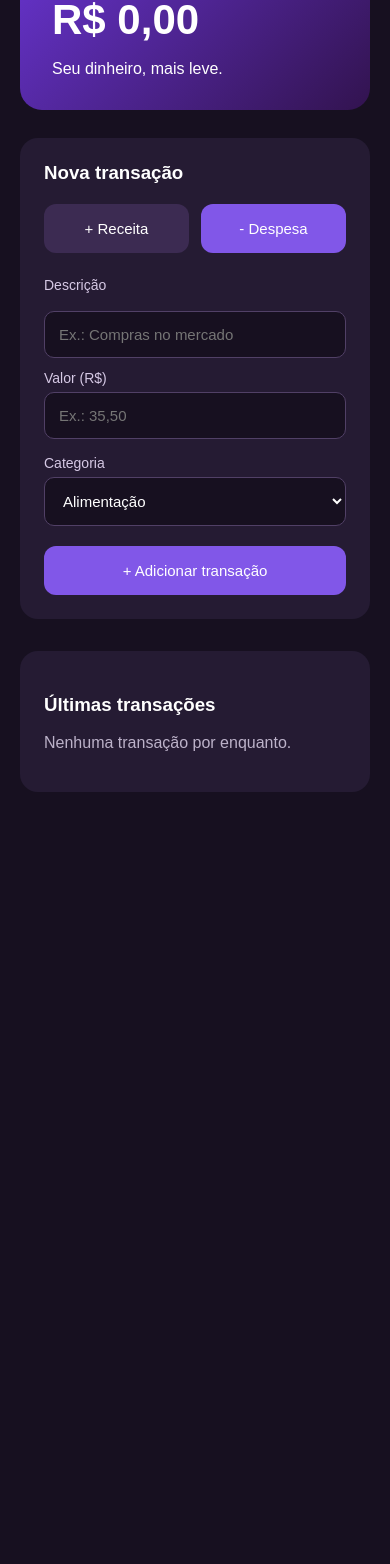
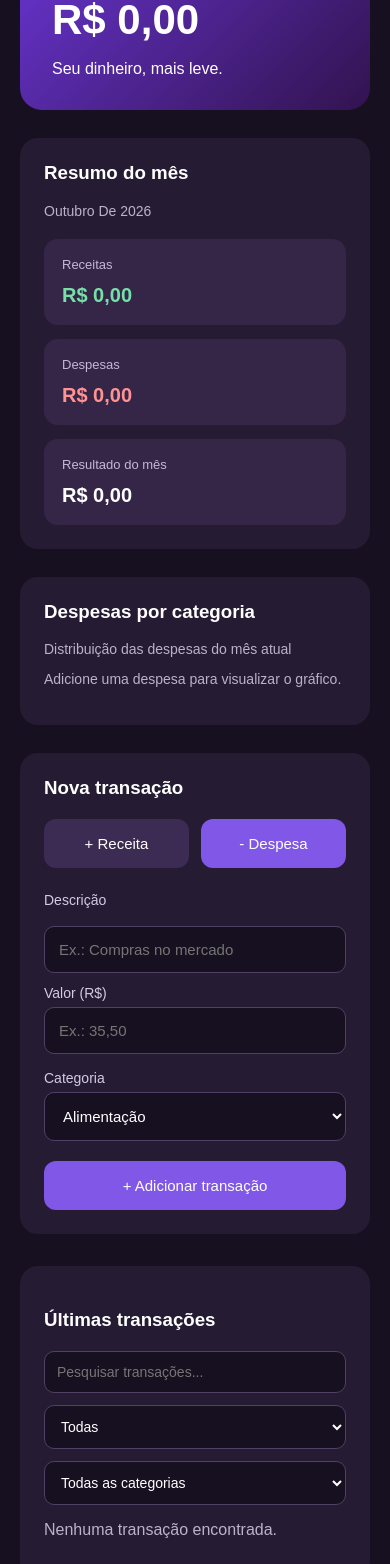
Before and after one commit to CorujaYok/zuvina-app, a React (Vite) app: page / in a window 390 px wide. Shown: the part 219-1783 px from the top of the page. Before the commit the page ends 1043 px from the top, so only its background shows below. Built offline with nearby package versions, Linux system fonts and the light colour scheme.

Commit message:
Adiciona dashboard financeiro e filtros

```diff
--- a/src/App.css
+++ b/src/App.css
@@ -230,3 +230,101 @@ button:hover {
     gap: 6px;
   }
 }
+
+/* Dashboard financeiro */
+
+.resumo-mensal,
+.grafico-container {
+  background: #251b33;
+  border-radius: 18px;
+  padding: 24px;
+  margin-top: 28px;
+}
+
+.resumo-mensal h3,
+.grafico-container h3 {
+  margin-top: 0;
+}
+
+.mes-referencia,
+.texto-secundario {
+  color: #bcb2c9;
+  font-size: 14px;
+}
+
+.mes-referencia {
+  text-transform: capitalize;
+}
+
+.cards-resumo {
+  display: grid;
+  grid-template-columns: repeat(3, minmax(0, 1fr));
+  gap: 14px;
+  margin-top: 20px;
+}
+
+.card-resumo {
+  background: #352647;
+  border-radius: 14px;
+  padding: 18px;
+  display: flex;
+  flex-direction: column;
+  gap: 12px;
+  min-width: 0;
+}
+
+.card-resumo span {
+  color: #c5b7d7;
+  font-size: 13px;
+}
+
+.card-resumo strong {
+  font-size: 20px;
+  overflow-wrap: anywhere;
+}
+
+.area-grafico {
+  width: 100%;
+  height: 320px;
+  margin-top: 20px;
+}
+
+/* Filtros do histórico */
+
+.filtros {
+  display: grid;
+  grid-template-columns: 2fr 1fr 1.5fr;
+  gap: 12px;
+  margin-top: 20px;
+}
+
+.filtros input,
+.filtros select {
+  width: 100%;
+  min-width: 0;
+  background: #171020;
+  color: white;
+  border: 1px solid #514066;
+  border-radius: 10px;
+  padding: 12px;
+  font-size: 14px;
+}
+
+.filtros input:focus,
+.filtros select:focus {
+  outline: 2px solid #996eff;
+}
+
+@media (max-width: 700px) {
+  .cards-resumo {
+    grid-template-columns: 1fr;
+  }
+
+  .filtros {
+    grid-template-columns: 1fr;
+  }
+
+  .area-grafico {
+    height: 350px;
+  }
+}
--- a/src/App.jsx
+++ b/src/App.jsx
@@ -1,5 +1,54 @@
+
 import { useState, useEffect } from "react";
+import {
+  PieChart,
+  Pie,
+  Cell,
+  Tooltip,
+  ResponsiveContainer,
+  Legend,
+} from "recharts";
 import "./App.css";
+
+const categorias = {
+  receita: ["Trabalho", "Freelance", "Presente", "Outros"],
+  despesa: [
+    "Alimentação",
+    "Transporte",
+    "Moradia",
+    "Lazer",
+    "Saúde",
+    "Outros",
+  ],
+};
+
+const cores = [
+  "#9567f5",
+  "#d1a5ff",
+  "#ff9ba6",
+  "#76dbc0",
+  "#f4c36d",
+  "#74a7f7",
+];
+
+function formatarDinheiro(centavos) {
+  return (centavos / 100).toLocaleString("pt-BR", {
+    style: "currency",
+    currency: "BRL",
+  });
+}
+
+function formatarData(data) {
+  if (!data) return "Data não registrada";
+
+  const convertida = new Date(data);
+
+  if (Number.isNaN(convertida.getTime())) {
+    return "Data não registrada";
+  }
+
+  return convertida.toLocaleDateString("pt-BR");
+}
 
 function App() {
   const [transacoes, setTransacoes] = useState(() => {
@@ -18,13 +67,9 @@ function App() {
   const [categoria, setCategoria] = useState("Alimentação");
   const [erro, setErro] = useState("");
 
-  const categorias = {
-    receita: ["Trabalho", "Freelance", "Presente", "Outros"],
-    despesa: [
-      "Alimentação", "Transporte", "Moradia",
-      "Lazer", "Saúde", "Outros"
-    ],
-  };
+  const [filtroTipo, setFiltroTipo] = useState("todos");
+  const [filtroCategoria, setFiltroCategoria] = useState("todas");
+  const [pesquisa, setPesquisa] = useState("");
 
   useEffect(() => {
     try {
@@ -37,16 +82,77 @@ function App() {
     }
   }, [transacoes]);
 
+  // Saldo de todas as transações
   const saldo = transacoes.reduce((total, t) => {
     return total + (t.tipo === "receita" ? t.valor : -t.valor);
   }, 0);
 
-  function formatarDinheiro(centavos) {
-    return (centavos / 100).toLocaleString("pt-BR", {
-      style: "currency",
-      currency: "BRL",
+  // Identifica o mês atual no horário local
+  const hoje = new Date();
+  const mesAtual = hoje.getMonth();
+  const anoAtual = hoje.getFullYear();
+
+  const transacoesDoMes = transacoes.filter((t) => {
+    if (!t.data) return false;
+
+    const data = new Date(t.data);
+
+    return (
+      !Number.isNaN(data.getTime()) &&
+      data.getMonth() === mesAtual &&
+      data.getFullYear() === anoAtual
+    );
+  });
+
+  const receitasMes = transacoesDoMes
+    .filter((t) => t.tipo === "receita")
+    .reduce((total, t) => total + t.valor, 0);
+
+  const despesasMes = transacoesDoMes
+    .filter((t) => t.tipo === "despesa")
+    .reduce((total, t) => total + t.valor, 0);
+
+  // Agrupa despesas do mês por categoria
+  const totaisPorCategoria = {};
+
+  transacoesDoMes
+    .filter((t) => t.tipo === "despesa")
+    .forEach((t) => {
+      const nome = t.categoria || "Sem categoria";
+
+      totaisPorCategoria[nome] =
+        (totaisPorCategoria[nome] || 0) + t.valor;
     });
-  }
+
+  const dadosGrafico = Object.entries(totaisPorCategoria)
+    .map(([name, value]) => ({ name, value }))
+    .sort((a, b) => b.value - a.value);
+
+  // Filtra apenas o histórico exibido
+  const transacoesFiltradas = transacoes.filter((t) => {
+    const correspondeTipo =
+      filtroTipo === "todos" || t.tipo === filtroTipo;
+
+    const correspondeCategoria =
+      filtroCategoria === "todas" ||
+      (t.categoria || "Sem categoria") === filtroCategoria;
+
+    const correspondePesquisa = (t.descricao || "")
+      .toLowerCase()
+      .includes(pesquisa.toLowerCase().trim());
+
+    return (
+      correspondeTipo &&
+      correspondeCategoria &&
+      correspondePesquisa
+    );
+  });
+
+  const todasCategorias = [
+    ...new Set(
+      transacoes.map((t) => t.categoria || "Sem categoria")
+    ),
+  ];
 
   function mudarTipo(novoTipo) {
     setTipo(novoTipo);
@@ -74,7 +180,7 @@ function App() {
       !Number.isSafeInteger(centavos) ||
       centavos <= 0
     ) {
-      setErro("O valor deve ser maior que zero.");
+      setErro("Digite um valor positivo válido.");
       return;
     }
 
@@ -98,25 +204,11 @@ function App() {
   }
 
   function excluirTransacao(id) {
-    if (!window.confirm("Excluir esta transação?")) {
-      return;
-    }
+    if (!window.confirm("Excluir esta transação?")) return;
 
     setTransacoes((anteriores) =>
       anteriores.filter((t) => t.id !== id)
     );
-  }
-
-  function formatarData(data) {
-    if (!data) return "Data não registrada";
-
-    const dataConvertida = new Date(data);
-
-    if (Number.isNaN(dataConvertida.getTime())) {
-      return "Data não registrada";
-    }
-
-    return dataConvertida.toLocaleDateString("pt-BR");
   }
 
   return (
@@ -128,9 +220,97 @@ function App() {
 
       <main>
         <section className="saldo">
-          <p>Seu saldo</p>
+          <p>Seu saldo geral</p>
           <h2>{formatarDinheiro(saldo)}</h2>
           <span>Seu dinheiro, mais leve.</span>
+        </section>
+
+        <section className="resumo-mensal">
+          <h3>Resumo do mês</h3>
+
+          <p className="mes-referencia">
+            {hoje.toLocaleDateString("pt-BR", {
+              month: "long",
+              year: "numeric",
+            })}
+          </p>
+
+          <div className="cards-resumo">
+            <div className="card-resumo">
+              <span>Receitas</span>
+              <strong className="receita">
+                {formatarDinheiro(receitasMes)}
+              </strong>
+            </div>
+
+            <div className="card-resumo">
+              <span>Despesas</span>
+              <strong className="despesa">
+                {formatarDinheiro(despesasMes)}
+              </strong>
+            </div>
+
+            <div className="card-resumo">
+              <span>Resultado do mês</span>
+              <strong>
+                {formatarDinheiro(receitasMes - despesasMes)}
+              </strong>
+            </div>
+          </div>
+        </section>
+
+        <section className="grafico-container">
+          <h3>Despesas por categoria</h3>
+          <p className="texto-secundario">
+            Distribuição das despesas do mês atual
+          </p>
+
+          {dadosGrafico.length === 0 ? (
+            <p className="texto-secundario">
+              Adicione uma despesa para visualizar o gráfico.
+            </p>
+          ) : (
+            <div className="area-grafico">
+              <ResponsiveContainer width="100%" height="100%">
+                <PieChart>
+                  <Pie
+                    data={dadosGrafico}
+                    dataKey="value"
+                    nameKey="name"
+                    cx="50%"
+                    cy="45%"
+                    innerRadius={55}
+                    outerRadius={90}
+                    paddingAngle={3}
+                  >
+                    {dadosGrafico.map((item, index) => (
+                      <Cell
+                        key={item.name}
+                        fill={cores[index % cores.length]}
+                      />
+                    ))}
+                  </Pie>
+
+                  <Tooltip
+                    formatter={(value) =>
+                      formatarDinheiro(value)
+                    }
+                    contentStyle={{
+                      background: "#251b33",
+                      border: "1px solid #514066",
+                      borderRadius: "10px",
+                      color: "#fff",
+                    }}
+                    itemStyle={{ color: "#fff" }}
+                  />
+
+                  <Legend
+                    wrapperStyle={{ color: "#fff" }}
+                  />
+                </PieChart>
+              </ResponsiveContainer>
+            </div>
+          )}
         </section>
 
         <section className="formulario">
@@ -202,11 +382,44 @@ function App() {
         <section className="historico">
           <h3>Últimas transações</h3>
 
-          {transacoes.length === 0 ? (
-            <p>Nenhuma transação por enquanto.</p>
+          <div className="filtros">
+            <input
+              aria-label="Pesquisar transações"
+              placeholder="Pesquisar transações..."
+              value={pesquisa}
+              onChange={(e) => setPesquisa(e.target.value)}
+            />
+
+            <select
+              aria-label="Filtrar por tipo"
+              value={filtroTipo}
+              onChange={(e) => setFiltroTipo(e.target.value)}
+            >
+              <option value="todos">Todas</option>
+              <option value="receita">Receitas</option>
+              <option value="despesa">Despesas</option>
+            </select>
+
+            <select
+              aria-label="Filtrar por categoria"
+              value={filtroCategoria}
+              onChange={(e) => setFiltroCategoria(e.target.value)}
+            >
+              <option value="todas">Todas as categorias</option>
+
+              {todasCategorias.map((item) => (
+                <option key={item} value={item}>
+                  {item}
+                </option>
+              ))}
+            </select>
+          </div>
+
+          {transacoesFiltradas.length === 0 ? (
+            <p>Nenhuma transação encontrada.</p>
           ) : (
             <ul className="lista-transacoes">
-              {transacoes.map((t) => (
+              {transacoesFiltradas.map((t) => (
                 <li key={t.id}>
                   <div className="detalhes-transacao">
                     <strong>{t.descricao}</strong>
```
